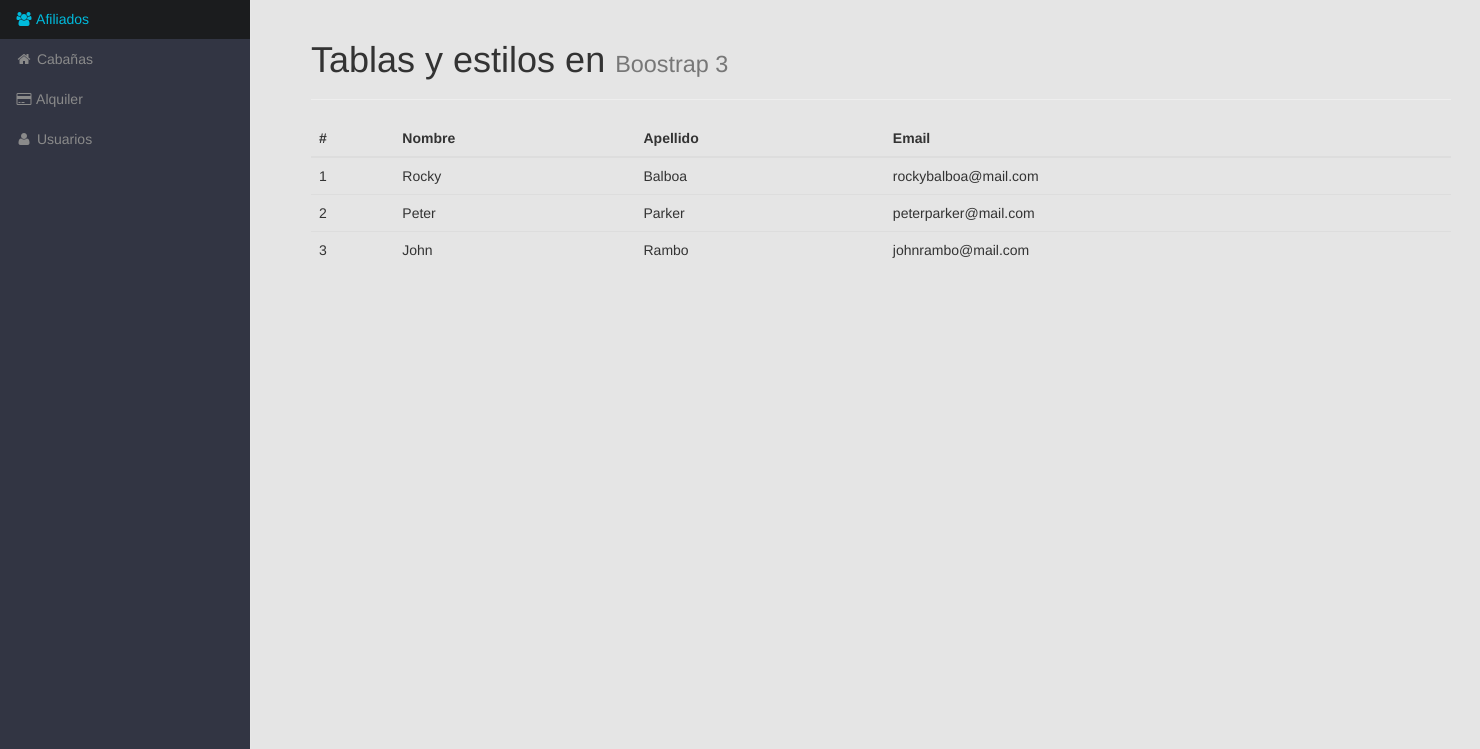
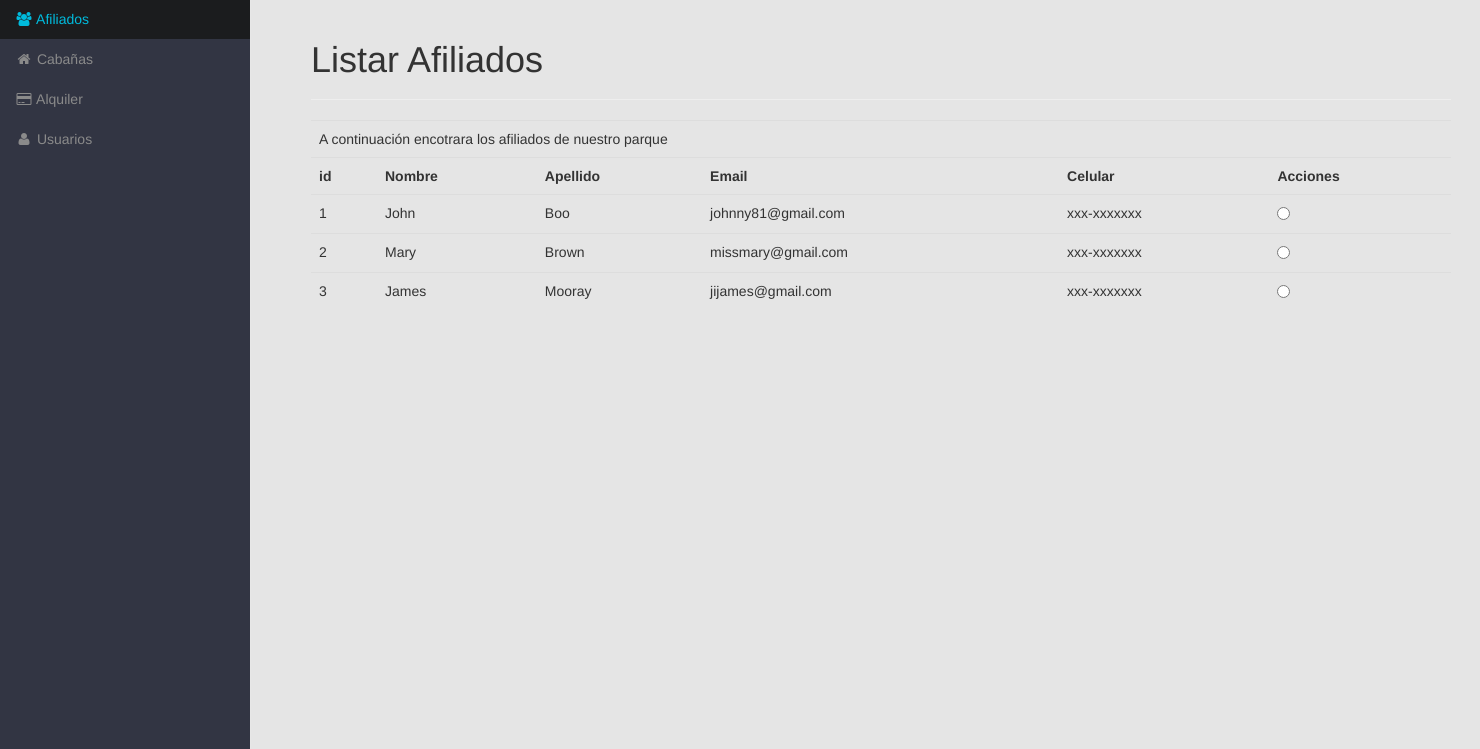
Before and after one commit to LuisaCaviedesR/lluviaFija, a Laravel app: page /lluviafija/listarAfiliados in a window 1480 px wide. Shown: the part 66-815 px from the top of the page. Run offline with Laravel 8, Linux system fonts and the light colour scheme; settings files or empty folders that the repository lacks are supplied; some libraries are stand-ins or nearby versions.

Commit message:
actualice listar afliados

```diff
--- a/resources/views/afiliados/listarAfiliados.blade.php
+++ b/resources/views/afiliados/listarAfiliados.blade.php
@@ -3,38 +3,45 @@
 
   <div class="container">
 	<div class="page-header">
-       <h1>Tablas y estilos en <small>Boostrap 3</small></h1>
+       <h1>Listar Afiliados</h1>
     </div>
 
-<table class="table">
-    <thead>
+<table class="table table-hover" >
              <tr>
-            <th>#</th>
+                <td colspan="6">A continuación encotrara los afiliados de nuestro parque</td>
+            </tr>
+            <tr>
+                <th>id</th>
                 <th>Nombre</th>
                 <th>Apellido</th>
                 <th>Email</th>
+                <th>Celular</th>
+                <th>Acciones</th>
             </tr>
-    </thead>
-    <tbody>
             <tr>
                 <td>1</td>
-            <td>Rocky</td>
-            <td>Balboa</td>
-            <td>rockybalboa@mail.com</td>
+                <td>John</td>
+                <td>Boo</td>
+                <td>johnny81@gmail.com</td>
+                <td>xxx-xxxxxxx</td>
+                <td><input type="radio"></td>
             </tr>
             <tr>
                 <td>2</td>
-            <td>Peter</td>
-            <td>Parker</td>
-            <td>peterparker@mail.com</td>
+                <td>Mary</td>
+                <td>Brown</td>
+                <td>missmary@gmail.com</td>
+                <td>xxx-xxxxxxx</td>
+                <td><input type="radio"></td>
             </tr>
             <tr>
                 <td>3</td>
-            <td>John</td>
-            <td>Rambo</td>
-            <td>johnrambo@mail.com</td>
+                <td>James</td>
+                <td>Mooray</td>
+                <td>jijames@gmail.com</td>
+                <td>xxx-xxxxxxx</td>
+                <td><input type="radio"></td>
             </tr>
-    </tbody>
         </table>
 
   </div>
```
Lines whose indentation alone changed are shown as unchanged.
